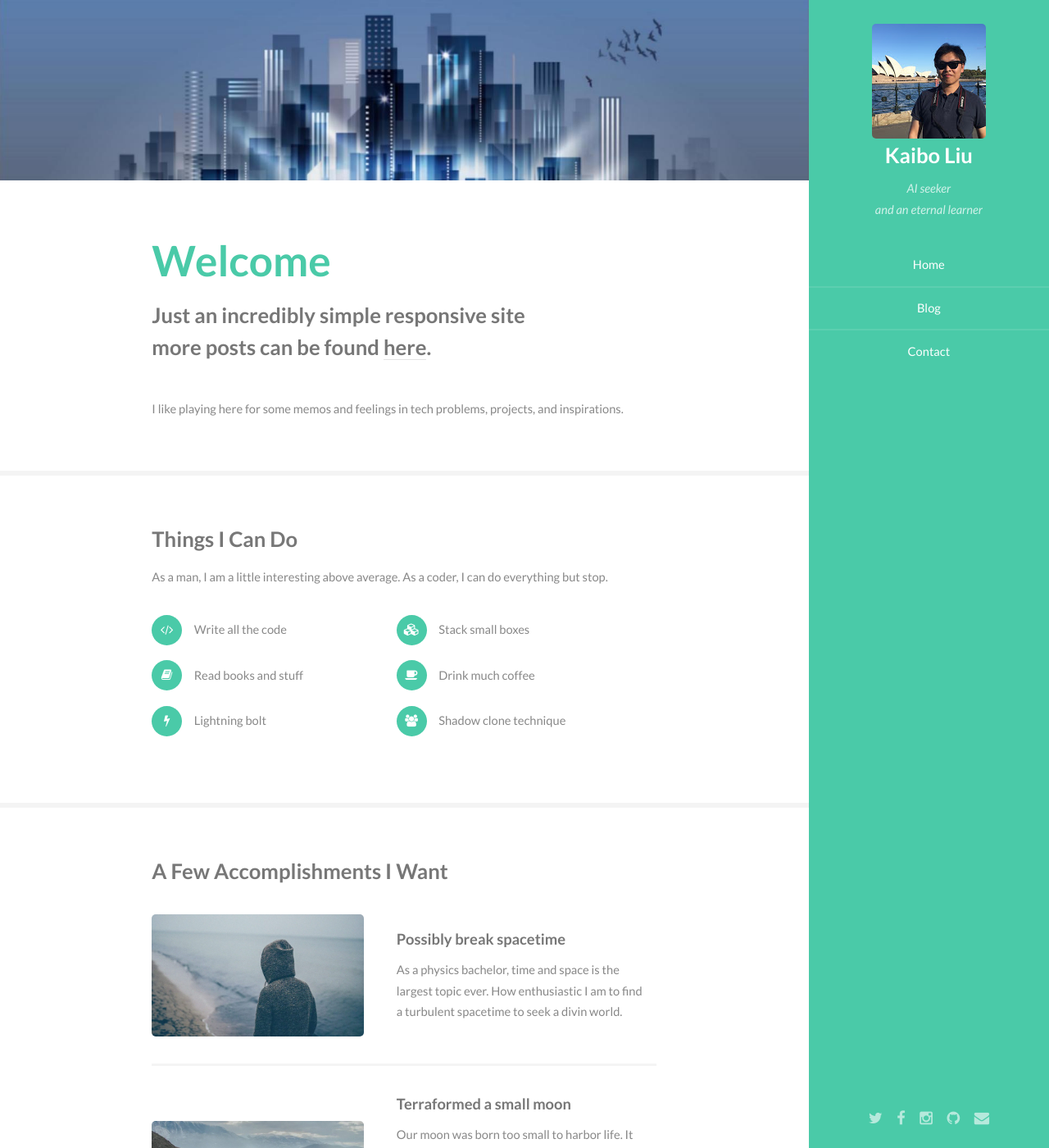
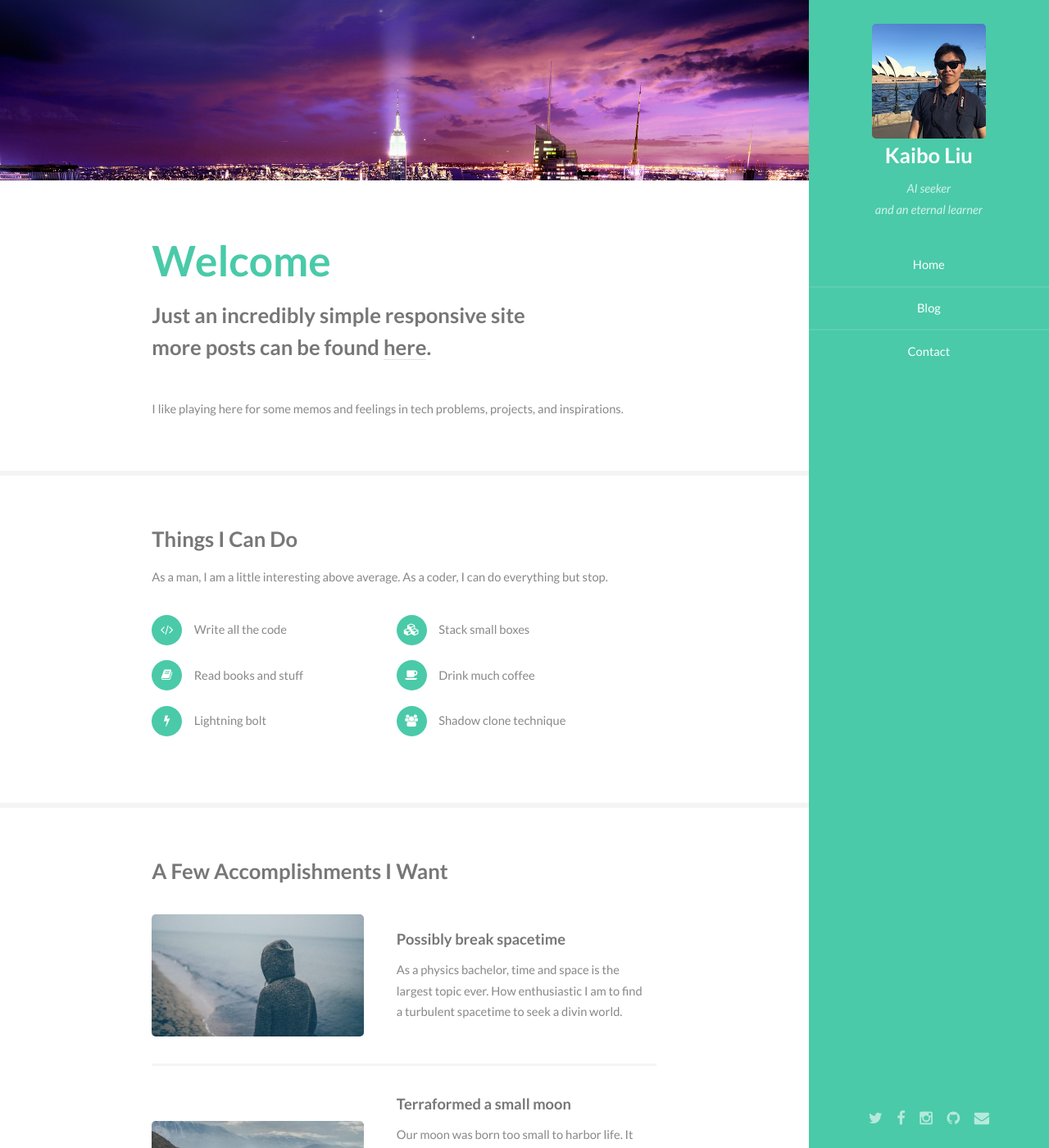
Before and after one commit to KaiboLiu/kaiboliu.github.io, a Jekyll site: the page built from index.html, in a window 1280 px wide and 1400 px high. Shown: the whole window at 82% size. Built offline with Jekyll 4.4.1, drawn with Linux system fonts in a browser that asks for light colours.

Commit message:
better website

```diff
--- a/css/style.css
+++ b/css/style.css
@@ -1057,7 +1057,7 @@
 /* One */
 
 	#one:before {
-		background-image: url("https://raw.githubusercontent.com/KaiboLiu/kaiboliu.github.io/master/images/banner_city.jpg");
+		background-image: url("https://raw.githubusercontent.com/KaiboLiu/kaiboliu.github.io/master/images/banner_city_night.jpg");
 		/*background-image: url("{site.baseurl}/images/banner.jpg");*//*url("../images/banner.jpg");*/
 		background-position: top right;
 		background-repeat: no-repeat;
```
